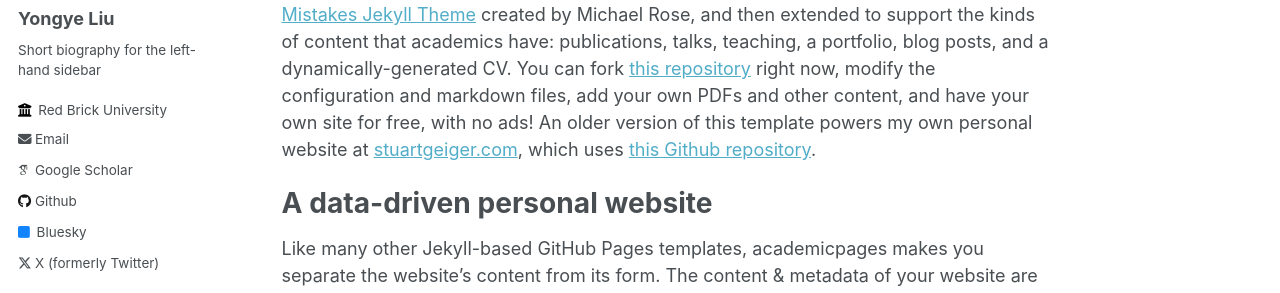
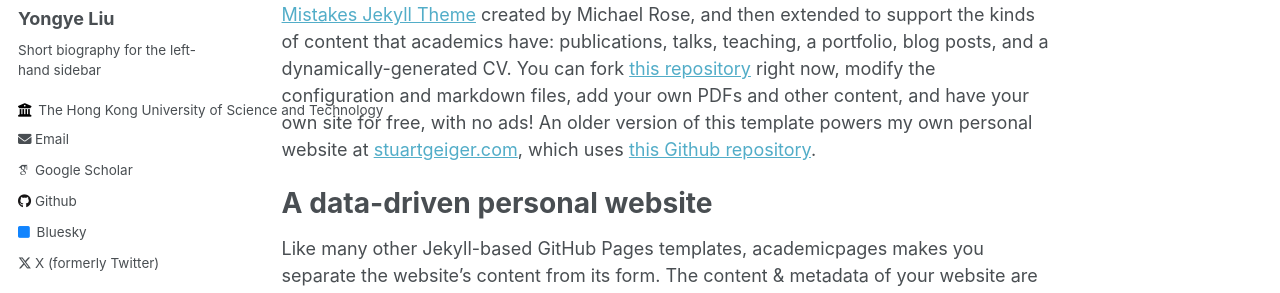
Before and after one commit to liuyongye/liuyongye.GitHub.io, a Jekyll site: the page built from _pages/about.md, in a window 1280 px wide. Shown: the part 295-588 px from the top of the page. Built offline with Jekyll 4.4.1, drawn with Linux system fonts in a browser that asks for light colours; some web fonts are replaced.

Commit message:
Update _config.yml

```diff
--- a/_config.yml
+++ b/_config.yml
@@ -26,7 +26,7 @@ author:
   pronouns         : # example: "she/her"
   bio              : "Short biography for the left-hand sidebar"
   location         : # "Earth"
-  employer         : "Red Brick University"
+  employer         : "The Hong Kong University of Science and Technology"
   uri              : # URL
   email            : "yliu671.connect.ust.hk"
 
```
